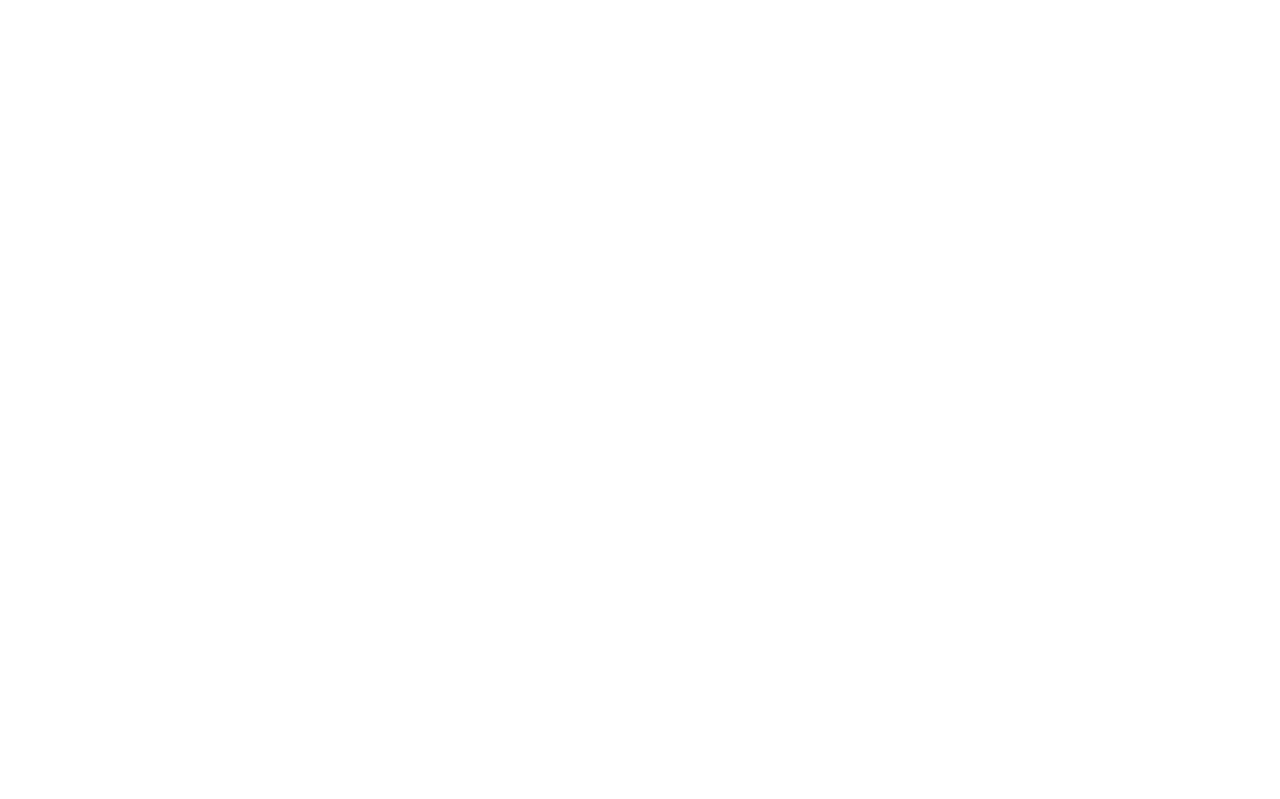
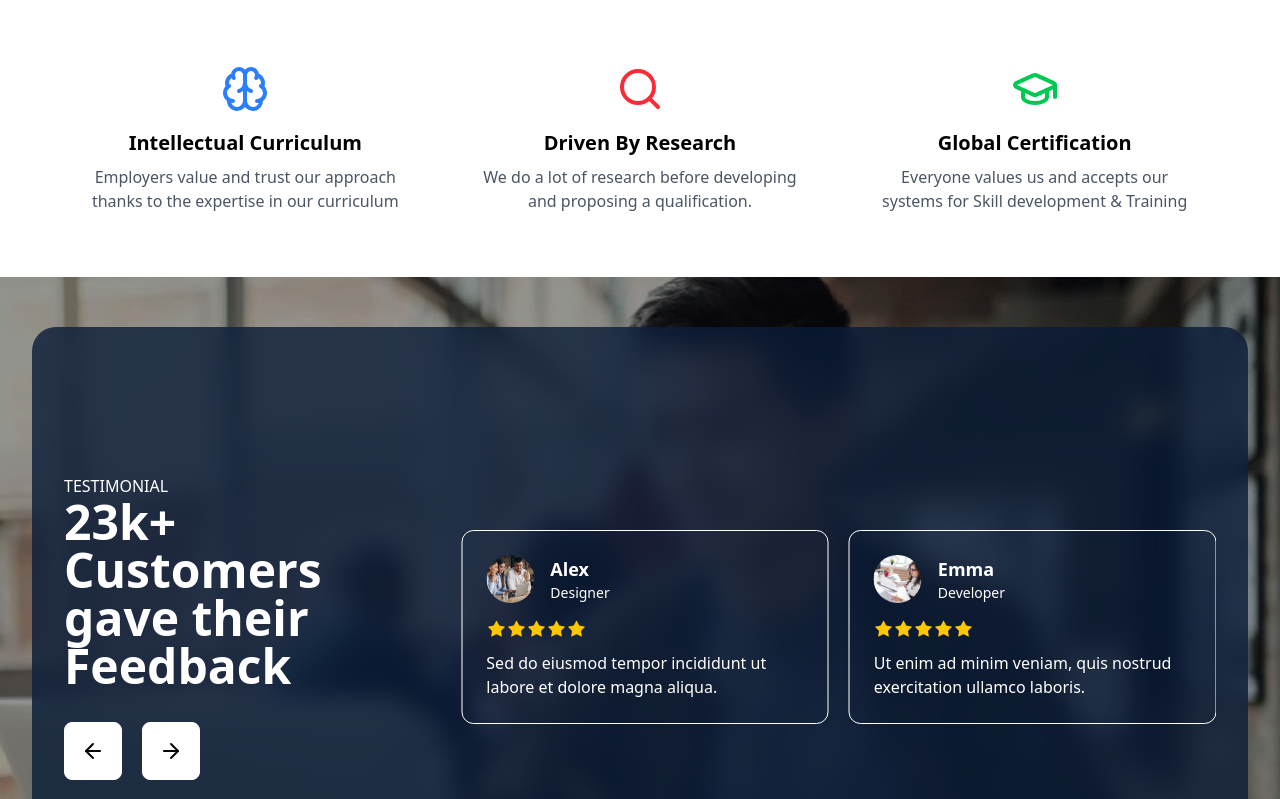
Before and after one commit to Payshia-Software-Solutions/ukcas, a Next.js app in the folder client/: page / in a window 1280 px wide. Shown: the part 2781-3580 px from the top of the page. Before the commit the page ends 2594 px from the top, so only its background shows below. Built offline with nearby package versions, Linux system fonts and the light colour scheme; grey boxes are pictures that could not be loaded.

Commit message:
add testamonial page

```diff
--- a/client/app/page.tsx
+++ b/client/app/page.tsx
@@ -1,6 +1,8 @@
 import AboutSection from "@/components/AboutSection";
 import CurriculumCardsSection from "@/components/CurriculumCardsSection";
 import HeroSection from "@/components/HeroSection";
+import Testamonial from "@/components/Testamonial";
+import WhyChooseUs from "@/components/WhyChooseUs";
 import Image from "next/image";
 
 export default function Home() {
@@ -10,6 +12,8 @@
       <HeroSection/>
       <AboutSection/>
       <CurriculumCardsSection/>
+      <WhyChooseUs/>
+      <Testamonial/>
     </div>
   );
 }
--- /dev/null
+++ b/client/components/Common/CommentCard.tsx
@@ -0,0 +1,31 @@
+import React from "react";
+import { Star } from "lucide-react";
+
+interface CommentCardProps {
+  name: string;
+  role: string;
+  image: string;
+  comment: string;
+}
+
+const CommentCard: React.FC<CommentCardProps> = ({ name, role, image, comment }) => {
+  return (
+    <div className="border rounded-xl p-6 shadow-md max-w-lg text-white">
+      <div className="flex items-center mb-4">
+        <img src={image} alt={name} className="w-12 h-12 rounded-full mr-4" />
+        <div>
+          <h3 className="font-semibold text-lg">{name}</h3>
+          <p className="text-sm">{role}</p>
+        </div>
+      </div>
+      <div className="flex mb-3 text-yellow-400">
+        {[...Array(5)].map((_, i) => (
+          <Star key={i} size={20} fill="currentColor" stroke="none" />
+        ))}
+      </div>
+      <p className="">{comment}</p>
+    </div>
+  );
+};
+
+export default CommentCard;
--- /dev/null
+++ b/client/components/Testamonial.tsx
@@ -0,0 +1,118 @@
+"use client"
+import React, { useRef } from "react";
+import { ArrowLeft, ArrowRight } from "lucide-react";
+import { Swiper, SwiperSlide } from "swiper/react";
+import { Autoplay, Navigation } from "swiper/modules";
+import "swiper/css";
+import "swiper/css/navigation";
+import CommentCard from "./Common/CommentCard";
+
+const Testimonial = () => {
+  const prevRef = useRef(null);
+  const nextRef = useRef(null);
+
+  return (
+    <section className="relative w-full bg-white px-8 flex justify-center items-center min-h-[700px]">
+      {/* Background Image */}
+      <div className="absolute inset-0 h-auto md:h-[700px] flex justify-center items-center">
+        <img
+          src="/assets/testamonial/background.jpg"
+          alt=""
+          className="w-full h-full object-cover"
+        />
+      </div>
+      <div className="absolute inset-0 bg-black opacity-40"></div>
+
+      {/* Content */}
+      <div className="grid text-white bg-[#0b1c39]/80 px-8 py-16 rounded-3xl min-h-[600px] grid-cols-1 md:grid-cols-3 gap-10 w-full max-w-[90rem] relative items-center text-center md:text-left backdrop-blur-md">
+        {/* Left Section */}
+        <div className="col-span-1 flex flex-col justify-center items-center md:items-start">
+          <p className=" text-base uppercase">Testimonial</p>
+          <h2 className="text-4xl md:text-5xl font-bold ">
+            23k+ Customers gave their <span className="">Feedback</span>
+          </h2>
+
+
+          <div className="mt-8 flex gap-5">
+            <button
+              ref={prevRef}
+              className="border border-white bg-white text-black rounded-lg p-4  hover:text-white transition"
+            >
+              <ArrowLeft size={24} />
+            </button>
+            <button
+              ref={nextRef}
+              className="border border-white bg-white text-black rounded-lg p-4  hover:text-white transition"
+            >
+              <ArrowRight size={24} />
+            </button>
+          </div>
+        </div>
+
+        {/* Right Section - Swiper */}
+        <div className="col-span-2">
+          <Swiper
+            modules={[Autoplay, Navigation]}
+            spaceBetween={20}
+            slidesPerView={1}
+            breakpoints={{
+              640: { slidesPerView: 1 },
+              768: { slidesPerView: 2 },
+              1024: { slidesPerView: 2 },
+            }}
+            autoplay={{ delay: 3000, disableOnInteraction: false }}
+            navigation={{
+              prevEl: prevRef.current,
+              nextEl: nextRef.current,
+            }}
+            loop={true}
+            className="w-full"
+            onSwiper={(swiper) => {
+              setTimeout(() => {
+                swiper.params.navigation.prevEl = prevRef.current;
+                swiper.params.navigation.nextEl = nextRef.current;
+                swiper.navigation.init();
+                swiper.navigation.update();
+              });
+            }}
+          >
+            <SwiperSlide>
+              <CommentCard
+                name="Yomal"
+                role="Theekshan"
+                image="/assets/curriculum/card1.jpg"
+                comment="Lorem ipsum dolor sit amet, consectetur adipiscing elit."
+              />
+            </SwiperSlide>
+            <SwiperSlide>
+              <CommentCard
+                name="Alex"
+                role="Designer"
+                image="/assets/curriculum/card2.jpg"
+                comment="Sed do eiusmod tempor incididunt ut labore et dolore magna aliqua."
+              />
+            </SwiperSlide>
+            <SwiperSlide>
+              <CommentCard
+                name="Emma"
+                role="Developer"
+                image="/assets/curriculum/card3.jpg"
+                comment="Ut enim ad minim veniam, quis nostrud exercitation ullamco laboris."
+              />
+            </SwiperSlide>
+            <SwiperSlide>
+              <CommentCard
+                name="Sophia"
+                role="Manager"
+                image="/assets/curriculum/card4.jpg"
+                comment="Duis aute irure dolor in reprehenderit in voluptate velit esse."
+              />
+            </SwiperSlide>
+          </Swiper>
+        </div>
+      </div>
+    </section>
+  );
+};
+
+export default Testimonial;
--- /dev/null
+++ b/client/components/WhyChooseUs.tsx
@@ -0,0 +1,47 @@
+import React from "react";
+import { Brain, Search, GraduationCap } from "lucide-react";
+
+const features = [
+  {
+    title: "Intellectual Curriculum",
+    description:
+      "Employers value and trust our approach thanks to the expertise in our curriculum",
+    icon: <Brain size={48} className="text-blue-500" />,
+  },
+  {
+    title: "Driven By Research",
+    description:
+      "We do a lot of research before developing and proposing a qualification.",
+    icon: <Search size={48} className="text-red-500" />,
+  },
+  {
+    title: "Global Certification",
+    description:
+      "Everyone values us and accepts our systems for Skill development & Training",
+    icon: <GraduationCap size={48} className="text-green-500" />,
+  },
+];
+
+const WhyChooseUs: React.FC = () => {
+  return (
+    <section className="text-center p-10 bg-white">
+      <h2 className="text-4xl font-bold">Why Choose Us</h2>
+      <p className="text-gray-600 mt-6 text-lg mb-10 max-w-xl mx-auto">
+        Embark on a transformative educational journey with UK International
+        Qualifications (UKIQ). Here's why choosing us sets you on a distinct
+        path to success
+      </p>
+      <div className="grid md:grid-cols-3 gap-8 max-w-6xl h-auto mx-auto">
+        {features.map((feature, index) => (
+          <div key={index} className="text-center p-6 hover:shadow-lg rounded-lg">
+            <div className="mb-4 flex justify-center">{feature.icon}</div>
+            <h3 className="text-xl font-semibold">{feature.title}</h3>
+            <p className="text-gray-600 mt-2">{feature.description}</p>
+          </div>
+        ))}
+      </div>
+    </section>
+  );
+};
+
+export default WhyChooseUs;
--- a/client/package.json
+++ b/client/package.json
@@ -10,10 +10,12 @@
   },
   "dependencies": {
     "framer-motion": "^12.6.0",
+    "lucide-react": "^0.484.0",
     "next": "15.2.3",
     "react": "^19.0.0",
     "react-dom": "^19.0.0",
-    "react-icons": "^5.5.0"
+    "react-icons": "^5.5.0",
+    "swiper": "^11.2.6"
   },
   "devDependencies": {
     "@eslint/eslintrc": "^3",
```
Also changed, not shown: client/public/assets/testamonial/background.jpg (added), 1 other file (tests, documents, lock files or other folders).
